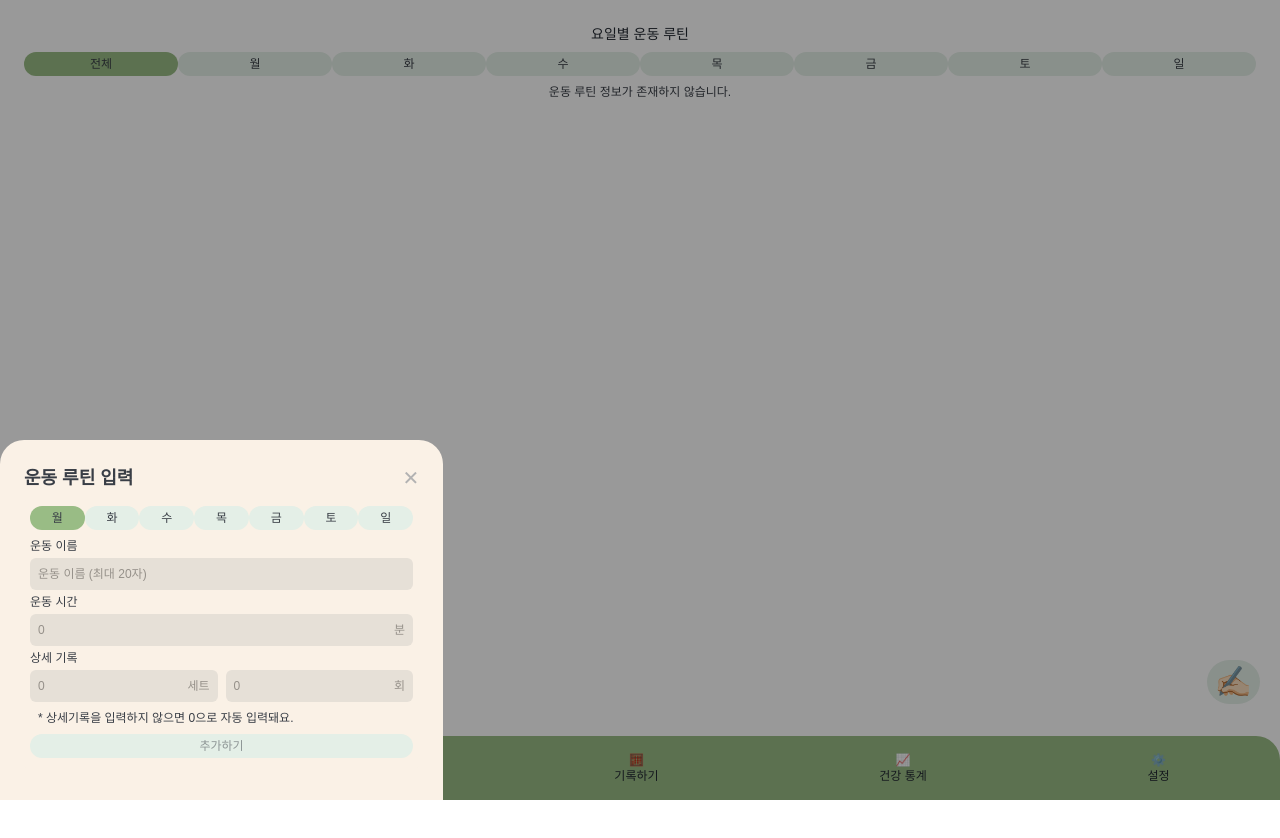
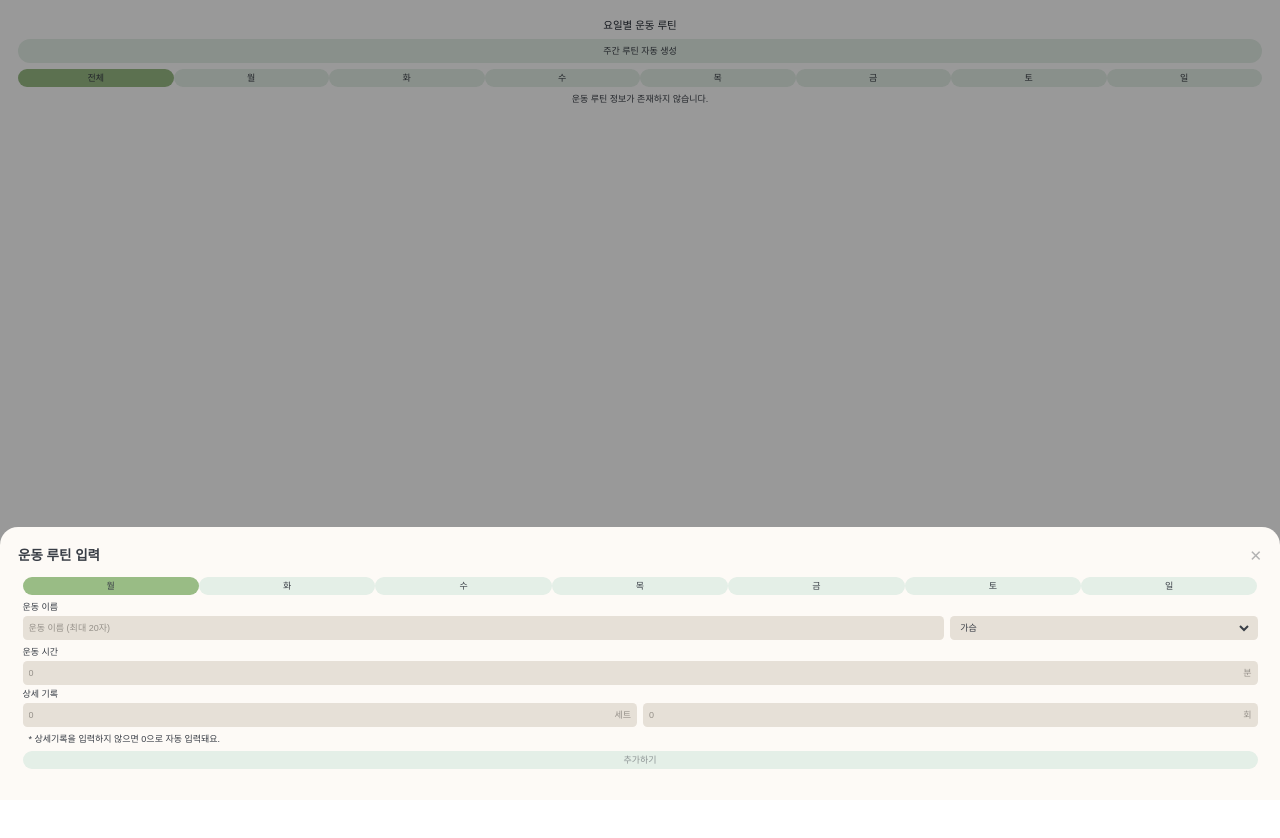
Before and after one commit to yoonguri988/fitTracker, a React (Vite) app: page /routine in a window 1280 px wide. Both pictures are taken after a click on the button "✍🏻". Shown: the top 838 px of the page. Built offline with nearby package versions, Linux system fonts and the light colour scheme.

Commit message:
Updated: addAutoRoutine
◼️  주간 자동 루틴 생성
 - 존재: 덮어쓰기모달 표시
 - 미존재: 바로 루틴 생성

◼️  추후에 사용자가 자동생성용 프리셋을 입력/수정 가능하도록 구현

◼️  디자인 변경
- 일부 화면 깨짐 수정

```diff
--- a/src/components/RoutineForm.jsx
+++ b/src/components/RoutineForm.jsx
@@ -1,6 +1,8 @@
 import { useEffect, useState } from "react";
 import Button from "@/components/ui/Button";
 import Input from "@/components/ui/Input";
+import { SelectInput } from "@/components/ui/Select";
+import { DayTab } from "@/components/ui/DayTab";
 import { useModalStore } from "@/stores/useModalStore";
 import { RoutineSchema } from "@/schema/RoutineSchema";
 
@@ -8,6 +10,7 @@ const INTI_VALUES = {
   id: "",
   day: "1",
   name: "",
+  category: "0",
   time: "", // 기준(분)
   sets: "",
   reps: "",
@@ -15,7 +18,6 @@ const INTI_VALUES = {
 
 export default function RoutineForm({
   initValues = INTI_VALUES,
-  days,
   onSubmit,
   onCancel,
   className = "",
@@ -54,25 +56,12 @@ export default function RoutineForm({
     <form
       method="post"
       onSubmit={handleSubmit}
-      className={`bg-base-point p-1.5 rounded-sm shadow ${className}`}
+      className={`bg-base p-1.5 rounded-sm shadow ${className}`}
     >
       <div>
-        <div className="flex justify-between mb-2">
-          {days.map((day, i) => (
-            <Button
-              key={day}
-              name="day"
-              value={String(i + 1)}
-              onClick={handleChange}
-              className={`${
-                String(i + 1) === values.day ? "!bg-btn-main" : ""
-              }`}
-            >
-              {day}
-            </Button>
-          ))}
-        </div>
+        <DayTab day={values.day} onClick={handleChange} className="mb-2" />
         <div className="mb-1">
+          <div className="flex justify-between mb-2 gap-2">
             <Input
               type="text"
               name="name"
@@ -80,7 +69,16 @@ export default function RoutineForm({
               value={values.name}
               onChange={handleChange}
               label={`운동 이름`}
+              className={`w-3/4`}
             />
+            <SelectInput
+              name="category"
+              value={values.category}
+              list="CATEGORY"
+              onChange={handleChange}
+              className={`w-1/4`}
+            />
+          </div>
           <Input
             type="number"
             name="time"
@@ -114,19 +112,19 @@ export default function RoutineForm({
           <div className="m-2">
             * 상세기록을 입력하지 않으면 0으로 자동 입력돼요.
           </div>
-          <div>
-            <Button type="submit" disabled={!isVaild} className="w-full">
-              추가하기
-            </Button>
+          <div className="flex justify-between gap-4">
             {onCancel && (
               <Button
                 type="button"
                 onClick={onCancel}
-                className={`bg-sub-lg mt-1 hover:bg-sub-dk hover:bg-opacity-30`}
+                className={`bg-sub-lg hover:bg-sub-dk hover:bg-opacity-30`}
               >
                 취소
               </Button>
             )}
+            <Button type="submit" disabled={!isVaild} className="w-full">
+              추가하기
+            </Button>
           </div>
         </div>
       </div>
--- a/src/components/Modal.jsx
+++ b/src/components/RoutineFormModal.jsx
@@ -1,8 +1,7 @@
 import ReactDOM from "react-dom";
 import { useModalStore } from "@/stores/useModalStore";
-import Button from "@/components/ui/Button";
 
-export const Modal = ({ children }) => {
+export const RoutineFormModal = ({ children }) => {
   const { isOpen, closeModal } = useModalStore();
 
   if (!isOpen) return null;
@@ -13,7 +12,7 @@ export const Modal = ({ children }) => {
       onClick={closeModal}
     >
       <div
-        className="bg-base-point rounded-ss-xl rounded-se-xl p-6 animate-slide-up"
+        className="w-full bg-base rounded-ss-xl rounded-se-xl p-6 animate-slide-up"
         onClick={(e) => e.stopPropagation()}
       >
         <div className="flex justify-between mb-2">
--- a/src/components/RoutineList.jsx
+++ b/src/components/RoutineList.jsx
@@ -1,32 +1,22 @@
 import { useState } from "react";
 import Card from "@/components/ui/Card";
 import Button from "@/components/ui/Button";
-import Select from "@/components/ui/Select";
 import RoutineForm from "@/components/RoutineForm";
+import { DayTabByDay } from "@/components/ui/DayTab";
+import { Select } from "@/components/ui/Select";
 
-function RoutineListItem({ value, days, onDelete, onUpdate }) {
+function RoutineListItem({ value, onDelete, onUpdate }) {
   const handleDelete = () => onDelete(value.id);
   const handleUpdate = () => onUpdate(value.id);
 
-  const handleChange = (e) => {
-    const { name, value } = e.target;
-  };
-
   return (
     <Card className="flex justify-between items-center gap-2">
-      <div className="">
-        <Button
-          name="day"
-          value={value.day}
-          onClick={handleChange}
-          className={`!bg-btn-main !text-sub`}
-          disabled={true}
-        >
-          {days[value.day - 1]}
-        </Button>
+      <DayTabByDay day={value.day} />
+      <div className="basis-5/12">
+        <div>{value.name}</div>
+        <Select name="category" value={value.category} list="CATEGORY" />
       </div>
-      <div className="basis-5/12">{value.name}</div>
-      <div className="basis-3/12">
+      <div className="basis-4/12">
         <div>{value.time}분</div>
         <div>
           {value.sets !== 0 && (
@@ -51,13 +41,7 @@ function RoutineListItem({ value, days, onDelete, onUpdate }) {
   );
 }
 
-export default function RoutineList({
-  items,
-  days,
-  onUpdate,
-  onDelete,
-  onClear,
-}) {
+export default function RoutineList({ items, onUpdate, onDelete, onReset }) {
   const [editId, setEditId] = useState(null);
   const handleCancel = () => setEditId(null);
 
@@ -81,9 +65,9 @@ export default function RoutineList({
             <li key={item.id}>
               <RoutineForm
                 initValues={item}
-                days={days}
                 onSubmit={handleSubmit}
                 onCancel={handleCancel}
+                className="rounded-xl p-4 shadow-md"
               />
             </li>
           );
@@ -92,7 +76,6 @@ export default function RoutineList({
           <li key={item.id} className="my-2">
             <RoutineListItem
               value={item}
-              days={days}
               onDelete={onDelete}
               onUpdate={setEditId}
             />
@@ -101,7 +84,7 @@ export default function RoutineList({
       })}
       {items.length !== 0 && (
         <li className="text-center mt-5">
-          <Button onClick={onClear} className="w-20">
+          <Button onClick={onReset} className="w-20">
             초기화
           </Button>
         </li>
--- /dev/null
+++ b/src/components/ui/ConfirmOverwriteModal.jsx
@@ -0,0 +1,33 @@
+import React from "react";
+
+const ConfirmOverwriteModal = ({ isOpen, onConfirm, onCancel }) => {
+  if (!isOpen) return null;
+
+  return (
+    <div className="fixed inset-0 z-50 bg-black bg-opacity-50 flex items-center justify-center">
+      <div className="bg-white p-6 rounded-2xl w-60 text-center">
+        <div className="mb-2">
+          이미 등록된 루틴이 있습니다.
+          <br />
+          덮어쓰시겠습니까?
+        </div>
+        <div className="flex justify-center gap-4">
+          <button
+            onClick={onConfirm}
+            className="px-6 py-1 bg-btn-main rounded-xl"
+          >
+            예
+          </button>
+          <button
+            onClick={onCancel}
+            className="px-4 py-2 bg-btn-del rounded-xl"
+          >
+            아니오
+          </button>
+        </div>
+      </div>
+    </div>
+  );
+};
+
+export default ConfirmOverwriteModal;
--- /dev/null
+++ b/src/components/ui/DayTab.jsx
@@ -0,0 +1,47 @@
+import Button from "@/components/ui/Button";
+
+const DAYS = ["월", "화", "수", "목", "금", "토", "일"];
+
+export const DayTab = ({ day, all = false, onClick, className }) => {
+  return (
+    <div className={`flex justify-between ${className}`}>
+      {all && (
+        <Button
+          key="all"
+          name="day"
+          value={String(0)}
+          onClick={onClick}
+          className={`${day === "0" ? "!bg-btn-main" : ""}`}
+        >
+          전체
+        </Button>
+      )}
+      {DAYS.map((d, i) => (
+        <Button
+          key={d}
+          name="day"
+          value={String(i + 1)}
+          onClick={onClick}
+          className={`${String(i + 1) === day ? "!bg-btn-main" : ""}`}
+        >
+          {d}
+        </Button>
+      ))}
+    </div>
+  );
+};
+
+export const DayTabByDay = ({ day }) => {
+  return (
+    <div>
+      <Button
+        name="day"
+        value={day}
+        className={`!bg-btn-main !text-sub`}
+        disabled={true}
+      >
+        {DAYS[day - 1]}
+      </Button>
+    </div>
+  );
+};
--- a/src/components/ui/Select.jsx
+++ b/src/components/ui/Select.jsx
@@ -1,24 +1,59 @@
-export default function Select({
-  name,
-  value,
-  list,
-  onChange,
-  disabled = true,
-  className = "",
-}) {
+const DATA = {
+  CATEGORY: [
+    "가슴",
+    "등",
+    "하체",
+    "코어",
+    "스포츠",
+    "어깨",
+    "팔",
+    "유산소",
+    "기타",
+  ],
+};
+
+export function Select({ name, value, list = "", className = "" }) {
   return (
     <select
       name={name}
       value={value}
-      onChange={onChange}
-      disabled={disabled}
-      className={`bg-btn-main text-sub appearance-none ${className}`}
+      disabled
+      className={`appearance-none ${className}`}
     >
-      {list.map((r, i) => (
-        <option key={r} value={String(i + 1)}>
+      {DATA[list].map((r, i) => (
+        <option key={r} value={i}>
           {r}
         </option>
       ))}
     </select>
   );
 }
+
+export function SelectInput({
+  label = "",
+  name,
+  value,
+  list = "",
+  onChange,
+  className = "",
+}) {
+  return (
+    <div className={`${className || "mb-1"}`}>
+      <label className="block mb-1">{label === "" ? <br /> : label}</label>
+      <div className="w-full px-2 py-2 rounded-md flex justify-between bg-input-bg">
+        <select
+          name={name}
+          value={value}
+          onChange={onChange}
+          className={`w-full bg-input-bg h-4 focus:outline-none`}
+        >
+          {DATA[list].map((c, i) => (
+            <option key={c} value={i}>
+              {c}
+            </option>
+          ))}
+        </select>
+      </div>
+    </div>
+  );
+}
--- a/src/index.css
+++ b/src/index.css
@@ -2,6 +2,8 @@
 @tailwind components;
 @tailwind utilities;
 
-body {
-  @apply text-xs text-sub;
+html,
+body,
+#root {
+  @apply text-xs text-sub min-w-[360px] min-h-[740px];
 }
--- a/src/pages/RoutinePage.jsx
+++ b/src/pages/RoutinePage.jsx
@@ -1,11 +1,13 @@
 import { useEffect, useState } from "react";
 import Title from "@/components/ui/Title";
 import Button from "@/components/ui/Button";
+import { DayTab } from "@/components/ui/DayTab";
 import RoutineForm from "@/components/RoutineForm";
+import { RoutineFormModal } from "@/components/RoutineFormModal";
 import RoutineList from "@/components/RoutineList";
 import { useRoutineStore } from "@/stores/useRoutineStore";
 import { useModalStore } from "@/stores/useModalStore";
-import { Modal } from "@/components/Modal";
+import ConfirmOverwriteModal from "@/components/ui/ConfirmOverwriteModal";
 
 /**
  * @description
@@ -14,38 +16,56 @@ import { Modal } from "@/components/Modal";
  * ⌞루틴 카드 or 텍스트 (삭제 버튼 포함)
  * 루틴 추가 입력창 (운동명 입력 추가 버튼)
  */
-const DAYS = ["월", "화", "수", "목", "금", "토", "일"];
-
 function RoutinePage() {
   const [selectedDay, setSelectedDay] = useState("0");
   const {
     routines,
-    getFilterRoutines,
+    getFilterRoutines = () => [],
     addRoutine,
-    updRoutine,
-    delRoutine,
-    initialRoutines,
+    updateRoutine,
+    deleteRoutine,
+    resetRoutines,
+    generateAutoRoutine,
   } = useRoutineStore();
   const { openModal } = useModalStore();
+  const [isModalOpen, setIsModalOpen] = useState(false);
+  const filteredRoutines = getFilterRoutines?.(selectedDay) ?? [];
 
   const handleChange = (e) => {
     const { name, value } = e.target;
-
     if (name === "day") {
       setSelectedDay(value);
     }
   };
 
   const handleDelete = (id) => {
-    delRoutine(id);
+    deleteRoutine(id);
   };
 
   const handleUpdate = (routine) => {
-    updRoutine(routine);
+    updateRoutine(routine);
   };
 
-  const handleClear = () => {
-    initialRoutines(selectedDay);
+  const handleReset = () => {
+    resetRoutines(selectedDay);
+  };
+
+  const handleAutoRoutine = () => {
+    if (routines.length > 0) {
+      setIsModalOpen(true); // 모달 열기
+    } else {
+      generateAutoRoutine(); // 바로 생성
+    }
+  };
+
+  const handleConfirm = () => {
+    resetRoutines("0"); // 전체 루틴 삭제
+    generateAutoRoutine(); // 다시 생성
+    setIsModalOpen(false); // 모달 닫기
+  };
+
+  const handleCancel = () => {
+    setIsModalOpen(false); // 모달 닫기
   };
 
   return (
@@ -53,51 +73,34 @@ function RoutinePage() {
       <div className="p-6">
         <div className="flex justify-center mb-2">
           <Title>요일별 운동 루틴</Title>
-          {/* <Button onClick={handleInitial}>초기화</Button> */}
         </div>
         <div className="mb-2">
-          <Modal>
+          <Button
+            className="bg-btn-main py-2 px-4 rounded-xl hover:opacity-90 transition"
+            onClick={handleAutoRoutine}
+          >
+            주간 루틴 자동 생성
+          </Button>
+          <ConfirmOverwriteModal
+            isOpen={isModalOpen}
+            onConfirm={handleConfirm}
+            onCancel={handleCancel}
+          />
+        </div>
+        <div className="mb-2">
+          <RoutineFormModal>
             <div className="mb-2">
-              <RoutineForm
-                days={DAYS}
-                onSubmit={addRoutine}
-                className="shadow-none"
-              />
+              <RoutineForm onSubmit={addRoutine} className="shadow-none" />
             </div>
-          </Modal>
-
-          <div className="flex justify-between">
-            <Button
-              key="all"
-              name="day"
-              value={String(0)}
-              onClick={handleChange}
-              className={`${selectedDay === "0" ? "!bg-btn-main" : ""}`}
-            >
-              전체
-            </Button>
-            {DAYS.map((day, i) => (
-              <Button
-                key={day}
-                name="day"
-                value={String(i + 1)}
-                onClick={handleChange}
-                className={`${
-                  String(i + 1) === selectedDay ? "!bg-btn-main" : ""
-                }`}
-              >
-                {day}
-              </Button>
-            ))}
-          </div>
+          </RoutineFormModal>
+          <DayTab day={selectedDay} all={true} onClick={handleChange} />
         </div>
         <div className="space-y-4">
           <RoutineList
-            items={getFilterRoutines(selectedDay)}
-            days={DAYS}
+            items={filteredRoutines}
             onDelete={handleDelete}
             onUpdate={handleUpdate}
-            onClear={handleClear}
+            onReset={handleReset}
           />
         </div>
         <div className="fixed right-5 bottom-24 z-50">
--- a/src/schema/RoutineSchema.jsx
+++ b/src/schema/RoutineSchema.jsx
@@ -7,13 +7,17 @@ export const RoutineSchema = z.object({
     .string()
     .min(1, "이름은 필수 입력입니다.")
     .max(20, "최대 20자 입니다."),
+  category: z.coerce.number(),
   time: z.coerce.number().max(999, "최대 999분 입니다."),
+  sets: z.coerce.number().max(99, "최대 99세트 입니다."),
+  reps: z.coerce.number().max(99, "최대 99회 입니다."),
 });
 
 export const RoutineSaveSchema = z.object({
   id: z.string(),
   day: z.string(),
   name: z.string(),
+  category: z.coerce.number(),
   time: z.coerce.number(),
   sets: z.coerce.number(),
   reps: z.coerce.number(),
--- a/src/stores/useRoutineStore.js
+++ b/src/stores/useRoutineStore.js
@@ -5,6 +5,7 @@ import { persist } from "zustand/middleware";
 import { RoutineSaveSchema } from "@/schema/RoutineSchema";
 
 const STORAGE_KEY = "fittracker-routines-session";
+const NOW = format(new Date(), "yyyy-MM-dd HH:mm:ss");
 
 export const useRoutineStore = create(
   persist(
@@ -13,12 +14,11 @@ export const useRoutineStore = create(
 
       // 새로운 루틴 추가
       addRoutine: (data) => {
-        const now = format(new Date(), "yyyy-MM-dd HH:mm:ss");
         const routine = {
           ...data,
           id: uuidv4(),
-          createdAt: now,
-          updatedAt: now,
+          createdAt: NOW,
+          updatedAt: NOW,
           sets: data.sets === "" ? 0 : data.sets,
           reps: data.reps === "" ? 0 : data.reps,
         };
@@ -35,7 +35,7 @@ export const useRoutineStore = create(
       },
 
       // 루틴 수정
-      updRoutine: (data) => {
+      updateRoutine: (data) => {
         const routine = {
           ...data,
           updatedAt: format(new Date(), "yyyy-MM-dd HH:mm:ss"),
@@ -62,7 +62,7 @@ export const useRoutineStore = create(
       },
 
       // 루틴 삭제
-      delRoutine: (id) =>
+      deleteRoutine: (id) =>
         set((state) => ({
           routines: state.routines.filter((routine) => routine.id !== id),
         })),
@@ -76,8 +76,9 @@ export const useRoutineStore = create(
             (routine) => String(routine.day) === String(day)
           );
       },
+
       // 현재 주간 루틴 초기화 (모든 요일의 운동 제거)
-      initialRoutines: (day) => {
+      resetRoutines: (day) => {
         if (day === "0") {
           set((state) => ({
             routines: [],
@@ -89,6 +90,52 @@ export const useRoutineStore = create(
             ),
           }));
         }
+      },
+
+      // 자동 생성 트리거
+      generateAutoRoutine: () => {
+        const days = ["1", "2", "3", "4", "5", "6", "7"];
+        const exercises = [
+          { name: "스쿼트", time: 30, category: 2, sets: 3, reps: 12 },
+          { name: "푸쉬업", time: 10, category: 0, sets: 3, reps: 15 },
+          { name: "풀업", time: 10, category: 1, sets: 3, reps: 10 },
+          { name: "플랭크", time: 5, category: 3, sets: 3, reps: 60 },
+          { name: "런지", time: 30, category: 2, sets: 3, reps: 12 },
+          { name: "딥스", time: 15, category: 6, sets: 3, reps: 10 },
+          { name: "스트레칭", time: 30, category: 9, sets: 0, reps: 0 },
+        ];
+
+        const generatedRoutines = days.map((day, idx) => {
+          return {
+            id: uuidv4(),
+            day,
+            name: exercises[idx].name,
+            category: exercises[idx].category,
+            sets: exercises[idx].sets,
+            reps: exercises[idx].reps,
+            time: exercises[idx].time,
+            createdAt: NOW,
+            updatedAt: NOW,
+          };
+        });
+
+        // 전체 루틴 스키마 유효성 검사
+        const validRoutines = generatedRoutines.filter((routine) => {
+          const result = RoutineSaveSchema.safeParse(routine);
+          if (!result.success) {
+            console.error(
+              "자동 생성 루틴 유효성 검사 실패:",
+              result.error.format()
+            );
+            return false;
+          }
+          return true;
+        });
+
+        // 상태 업데이트 한 번만
+        set((state) => ({
+          routines: [...validRoutines, ...state.routines],
+        }));
       },
     }),
     {
```
Lines whose indentation alone changed are shown as unchanged.
